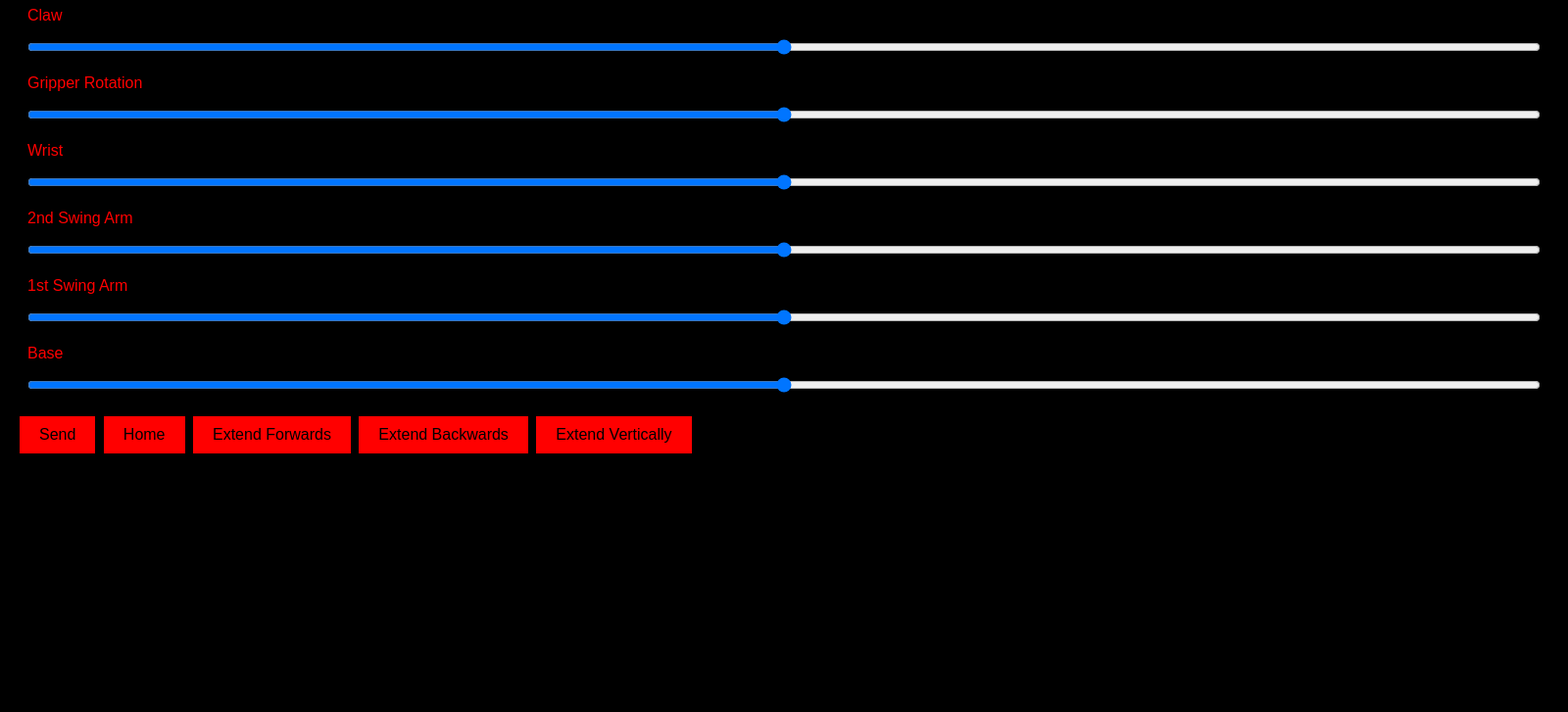
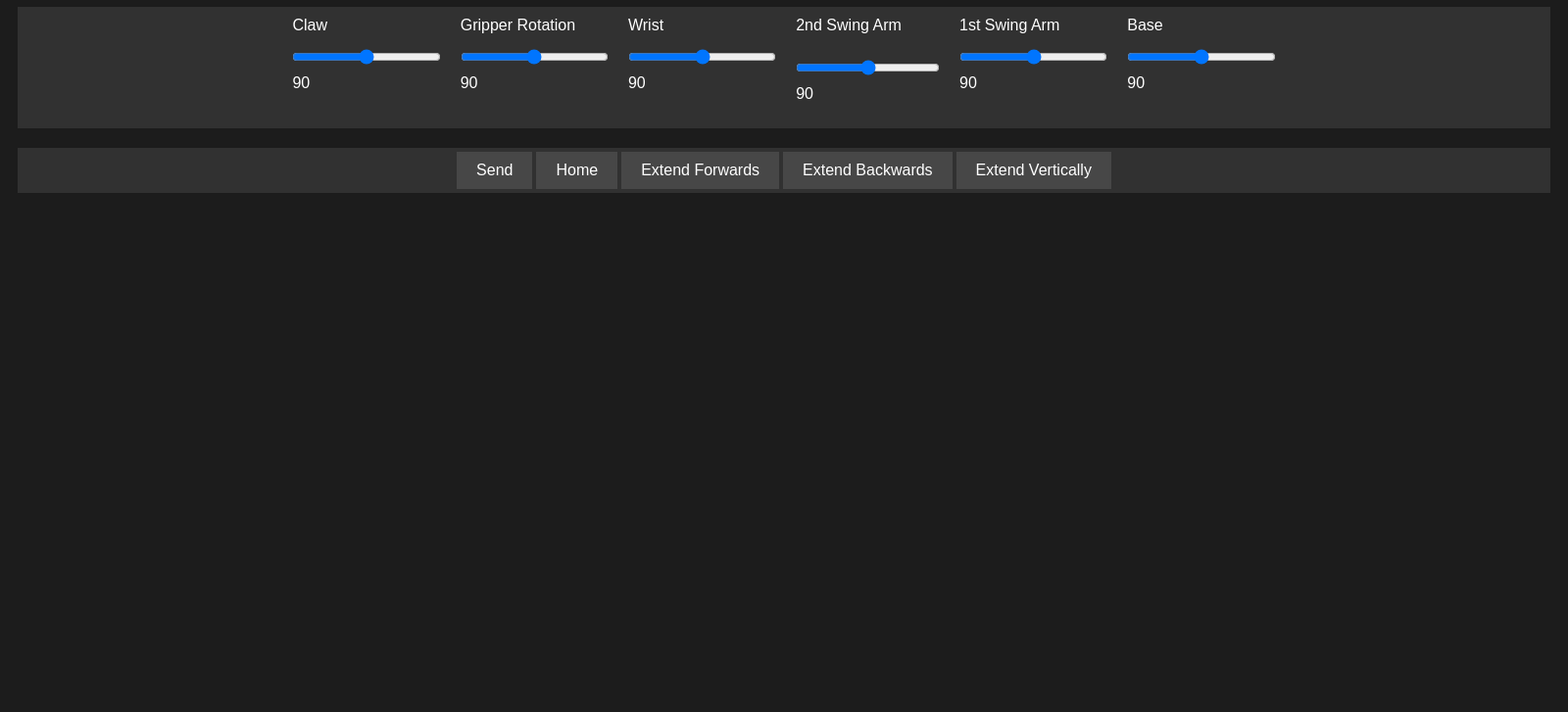
Before and after one commit to SwinRoverTeam/ArmController, an Electron app: page public/index.html in a window 1600 px wide. Shown: the part 73-800 px from the top of the page at 98% size. Drawn offline with Linux system fonts and the light colour scheme; no server answers.

Commit message:
Frontend Dev

```diff
--- a/public/index.html
+++ b/public/index.html
@@ -9,48 +9,48 @@
 <body>
     <h1>Robot Arm Control</h1>
 
-    <div>
+    <div id="control">
         <div>
             <label for="link1">Claw</label>
             <input type="range" id="link1" min="0" max="180" step="1">
             <output for="link1"></output>
+            <span id="link1Value"></span>
         </div>
 
         <div>
             <label for="link2">Gripper Rotation</label>
             <input type="range" id="link2" min="0" max="180" step="1">
-            <output for="link2"></output>
+            <span id="link2Value"></span>
         </div>
 
         <div>
             <label for="link3">Wrist</label>
             <input type="range" id="link3" min="0" max="180" step="1">
-            <output for="link3"></output>
+            <span id="link3Value"></span>
         </div>
 
         <div>
             <label for="link4">2nd Swing Arm</label>
-            <input type="range" id="link4" min="0" max="180" step="1">
-            <output for="link4"></output>
+            <p><input type="range" id="link4" min="0" max="180" step="1"><span id="link4Value"></span></p>
         </div>
 
         <div>
             <label for="link5">1st Swing Arm</label>
             <input type="range" id="link5" min="0" max="180" step="1">
-            <output for="link5"></output>
+            <span id="link5Value"></span>
         </div>
         <div>
             <label for="link6">Base</label>
             <input type="range" id="link6" min="0" max="180" step="1">
-            <output for="link6"></output>
+            <span id="link6Value"></span>
         </div>
     </div>
-    <div>
-        <button>Send</button>
-        <button>Home</button>
-        <button>Extend Forwards</button>
-        <button>Extend Backwards</button>
-        <button>Extend Vertically</button>
+    <div id="buttons">
+        <button id="sendButton">Send</button>
+        <button id="homeButton">Home</button>
+        <button id="extendForwardsButton">Extend Forwards</button>
+        <button id="extendBackwardsButton">Extend Backwards</button>
+        <button id="extendVerticallyButton">Extend Vertically</button>
     </div>
 </body>
 </html>
--- a/public/styles.css
+++ b/public/styles.css
@@ -1,11 +1,33 @@
+:root {
+/** CSS DARK THEME PRIMARY COLORS */
+
+ --color-primary-100:  #ff0000;
+ --color-primary-200:  #ff4323;
+ --color-primary-300:  #ff623e;
+ --color-primary-400:  #ff7c59;
+ --color-primary-500:  #ff9473;
+ --color-primary-600:  #ffaa8e;
+
+
+/** CSS DARK THEME SURFACE COLORS */
+
+ --color-surface-100:  #1c1c1c;
+ --color-surface-200:  #313131;
+ --color-surface-300:  #474747;
+ --color-surface-400:  #5f5f5f;
+ --color-surface-500:  #777777;
+
+}
+
+
 body {
-    background-color: #000;
+    background-color: var(--color-surface-100);
     color: #ffffff;
     font-family: Arial, sans-serif;
 }
 
 h1 {
-    color: #ff0000;
+    color: #ffffff;
     text-align: center;
 }
 
@@ -15,7 +37,7 @@ div {
 
 label {
     display: block;
-    color: #ff0000;
+    color: #ffffff;
     margin-bottom: 5px;
 }
 
@@ -24,15 +46,10 @@ input[type="range"] {
     margin: 10px 0;
 }
 
-output {
-    display: block;
-    color: #ff0000;
-    margin-bottom: 10px;
-}
 
 button {
-    background-color: #ff0000;
-    color: #000;
+    background-color: var(--color-surface-300);
+    color: #ffffff;
     border: none;
     padding: 10px 20px;
     text-align: center;
@@ -44,5 +61,21 @@ button {
 }
 
 button:hover {
-    background-color: #990000;
+    background-color: var(--color-surface-400);
 }
+#control {
+    display: flex;
+    justify-content: center;
+    align-items: left;
+    flex-direction: row;
+    margin-top: 20px;
+    background-color: var(--color-surface-200);
+}
+#buttons {
+    display: flex;
+    justify-content: center;
+    align-items: left;
+    flex-direction: row;
+    margin-top: 20px;
+    background-color: var(--color-surface-200);
+}
--- a/src/renderer.js
+++ b/src/renderer.js
@@ -10,16 +10,38 @@ let robotArmControl = {
     base: 0
   };
 
+let homed = false;
 
+ipcRenderer.on('robot-arm-homed', () => {
+  homed = true;
+});
+ipcRenderer.on('error', (event, err) => {
+  alert('An error occurred:', err);
+});
+
+
+window.onload = () => {
+  for (let i = 1; i <= 6; i++) {
+    let slider = document.getElementById(`link${i}`);
+    let output = document.getElementById(`link${i}Value`);
+    output.innerHTML = slider.value;
+    slider.oninput = function() {
+      output.innerHTML = this.value;
+    }
+  }
     // Listen for button press
-document.getElementById('submitButton').addEventListener('click', () => {
+  document.getElementById('sendButton').addEventListener('click', () => {
+      if (!homed) {
+        alert('Please home the robot arm first');
+        return;
+      }
       // Get values from sliders
-    let clawValue = document.getElementById('clawSlider').value;
-    let gripperRotationValue = document.getElementById('gripperRotationSlider').value;
-    let wristValue = document.getElementById('wristSlider').value;
-    let secondSwingArmValue = document.getElementById('secondSwingArmSlider').value;
-    let firstSwingArmValue = document.getElementById('firstSwingArmSlider').value;
-    let baseValue = document.getElementById('baseSlider').value;
+      let clawValue = document.getElementById('link1').value;
+      let gripperRotationValue = document.getElementById('link2').value;
+      let wristValue = document.getElementById('link3').value;
+      let secondSwingArmValue = document.getElementById('link4').value;
+      let firstSwingArmValue = document.getElementById('link5').value;
+      let baseValue = document.getElementById('link6').value;
 
       // Load values into robotArmControl object
       robotArmControl.claw = clawValue;
@@ -29,6 +51,21 @@ document.getElementById('submitButton').addEventListener('click', () => {
       robotArmControl.firstSwingArm = firstSwingArmValue;
       robotArmControl.base = baseValue;
 
+      console.log(robotArmControl);
+
       // Send the values to the main process
       ipcRenderer.send('robot-arm-control', robotArmControl);
     });
+  document.getElementById('homeButton').addEventListener('click', () => {
+    ipcRenderer.send('robot-arm-home');
+  });
+  document.getElementById('extendForwardsButton').addEventListener('click', () => {
+    //
+  });
+  document.getElementById('extendBackwardsButton').addEventListener('click', () => {
+    //
+  });
+  document.getElementById('extendVerticallyButton').addEventListener('click', () => {
+    //
+  });
+}
```
Also changed, not shown: src/main.js (+7 -6 lines), readme.md (added). Lines whose indentation alone changed are shown as unchanged.
